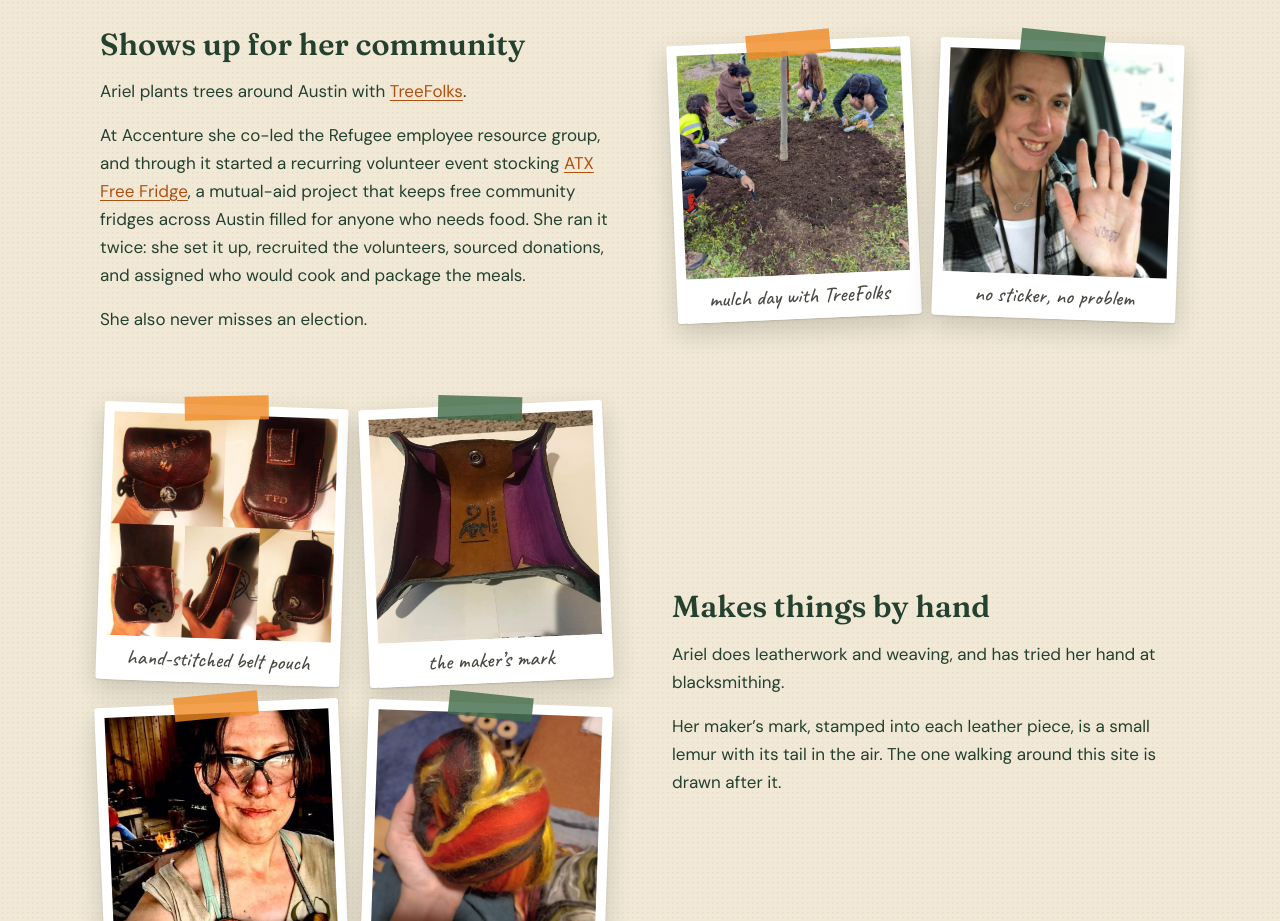
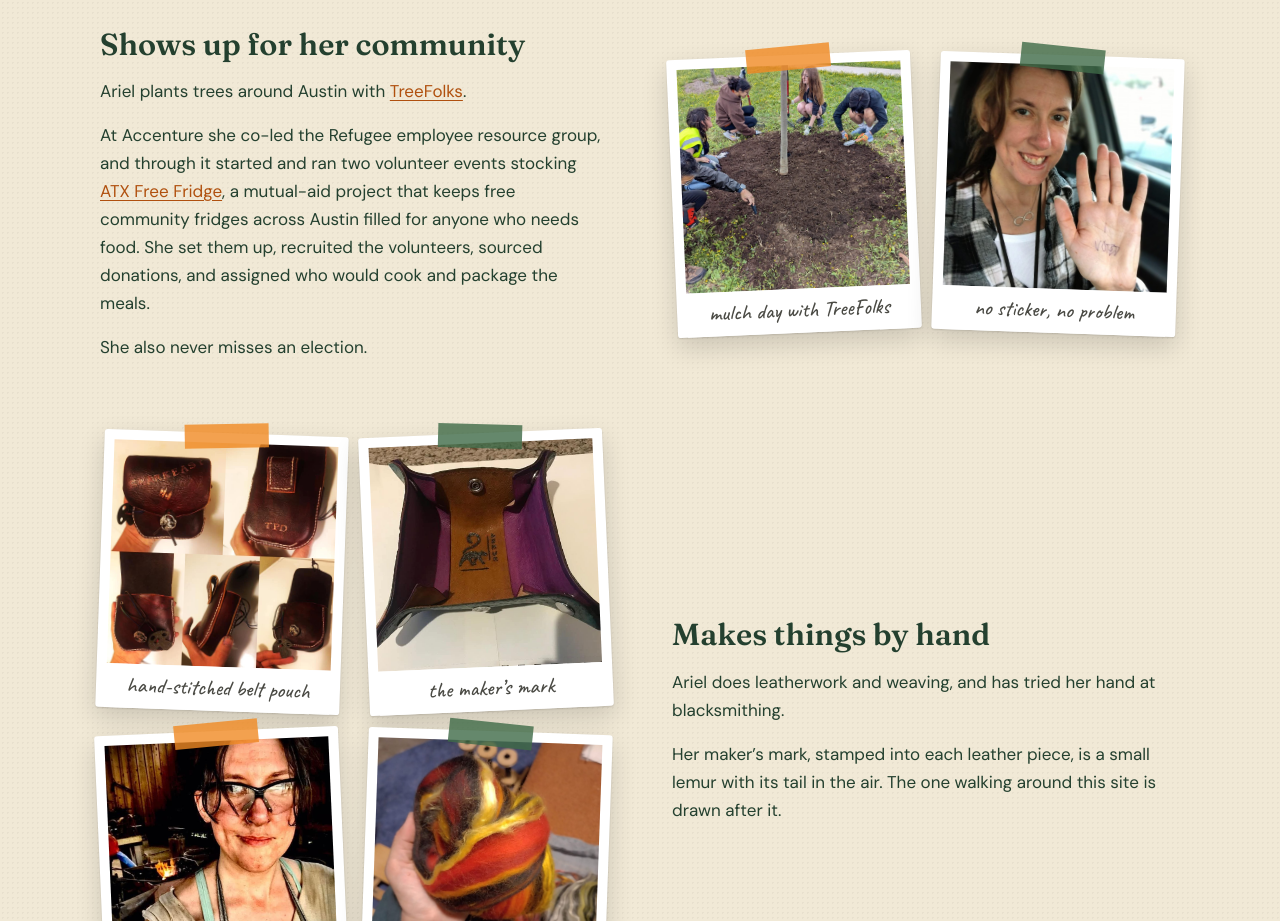
Before and after one commit to BastionFennell/Ariel-Shirk, a plain HTML site: page index.html in a window 1280 px wide. Shown: the part 5400-6321 px from the top of the page. Drawn offline with nearby package versions, Linux system fonts and the light colour scheme.

Commit message:
Volunteering: say plainly that she started and ran two Free Fridge events
Co-Authored-By: Claude Fable 5.2 <noreply@anthropic.com>
Claude-Session: https://claude.ai/code/session_01DgCLhtag71TBe2rjymrTWz

```diff
--- a/index.html
+++ b/index.html
@@ -297,7 +297,7 @@
         <div class="beyond__text">
           <h3>Shows up for her community</h3>
           <p>Ariel plants trees around Austin with <a href="https://www.treefolks.org/" target="_blank" rel="noopener">TreeFolks</a>.</p>
-          <p>At Accenture she co-led the Refugee employee resource group, and through it started a recurring volunteer event stocking <a href="https://www.atxfreefridge.com/" target="_blank" rel="noopener">ATX Free Fridge</a>, a mutual-aid project that keeps free community fridges across Austin filled for anyone who needs food. She ran it twice: she set it up, recruited the volunteers, sourced donations, and assigned who would cook and package the meals.</p>
+          <p>At Accenture she co-led the Refugee employee resource group, and through it started and ran two volunteer events stocking <a href="https://www.atxfreefridge.com/" target="_blank" rel="noopener">ATX Free Fridge</a>, a mutual-aid project that keeps free community fridges across Austin filled for anyone who needs food. She set them up, recruited the volunteers, sourced donations, and assigned who would cook and package the meals.</p>
           <p>She also never misses an election.</p>
         </div>
         <div class="snaps">
```
